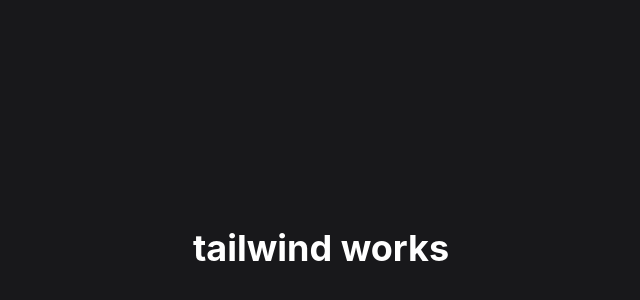
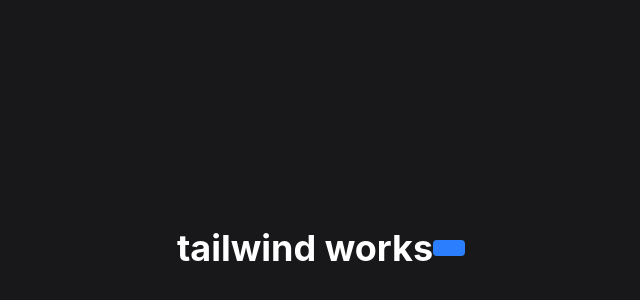
Before and after one commit to dankovdev20/stadium-vs-game, a React (Vite) app in the folder client/: page / in a window 1280 px wide. Shown: the part 152-452 px from the top of the page, without its empty margins (319-959 px from the left). Built offline with nearby package versions, Linux system fonts and the light colour scheme.

Commit message:
added test button for testing

```diff
--- a/client/src/App.jsx
+++ b/client/src/App.jsx
@@ -1,8 +1,10 @@
+import Button from './components/common/Button';
+
 function App() {
   return (
     <div className="min-h-screen bg-zinc-900 flex items-center justify-center">
       <h1 className="text-4xl font-bold text-white">tailwind works</h1>
-
+      <Button>Click me</Button>
     </div>
   );
 }
--- /dev/null
+++ b/client/src/components/common/Button.jsx
@@ -0,0 +1,8 @@
+export default function Button() {
+  return (
+    <button
+      className="px-4 py-2 bg-blue-500 text-white rounded hover:bg-blue-600 focus:outline-none focus:ring-2 focus:ring-blue-400"
+    >
+    </button>
+  );
+}
```
